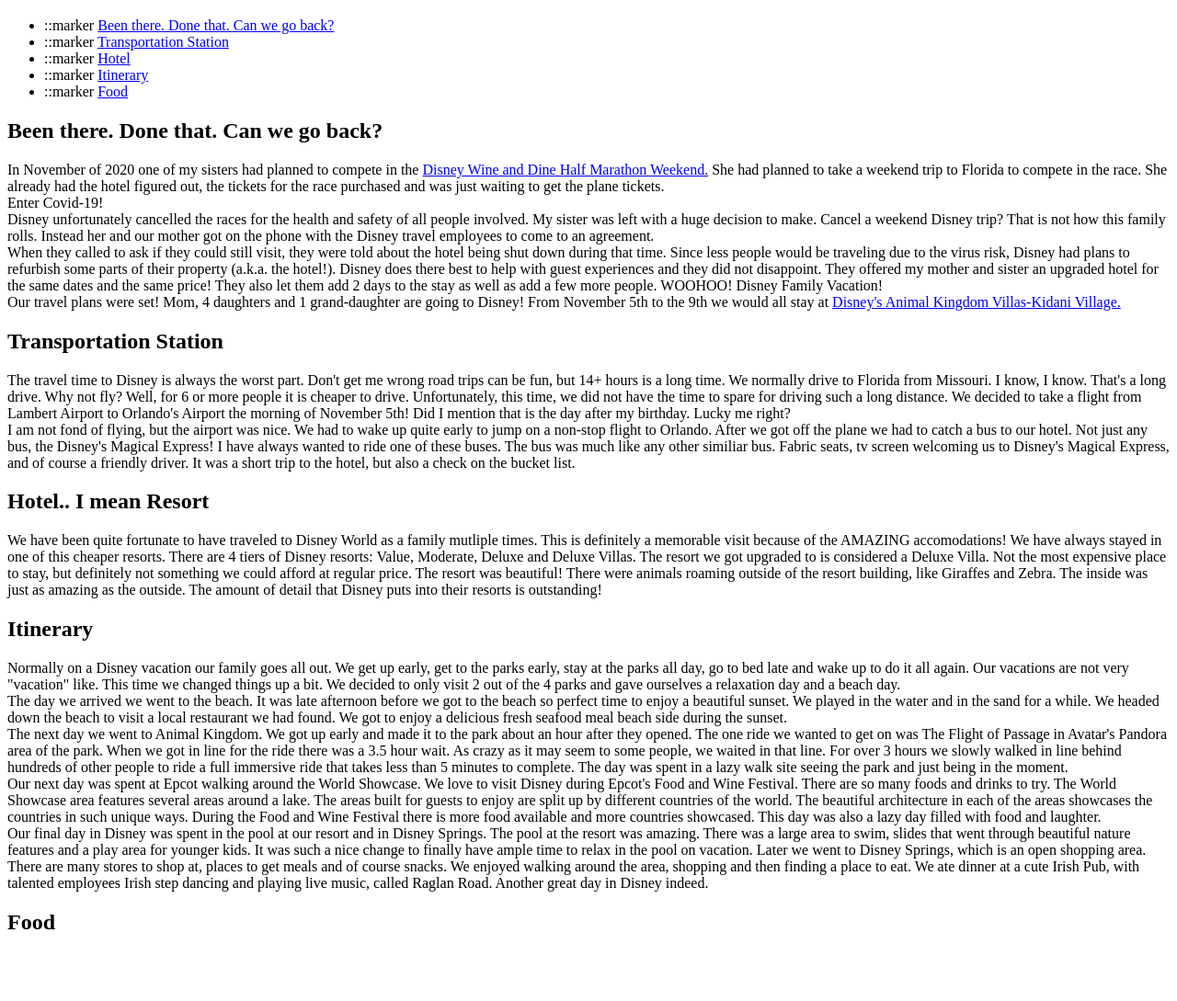
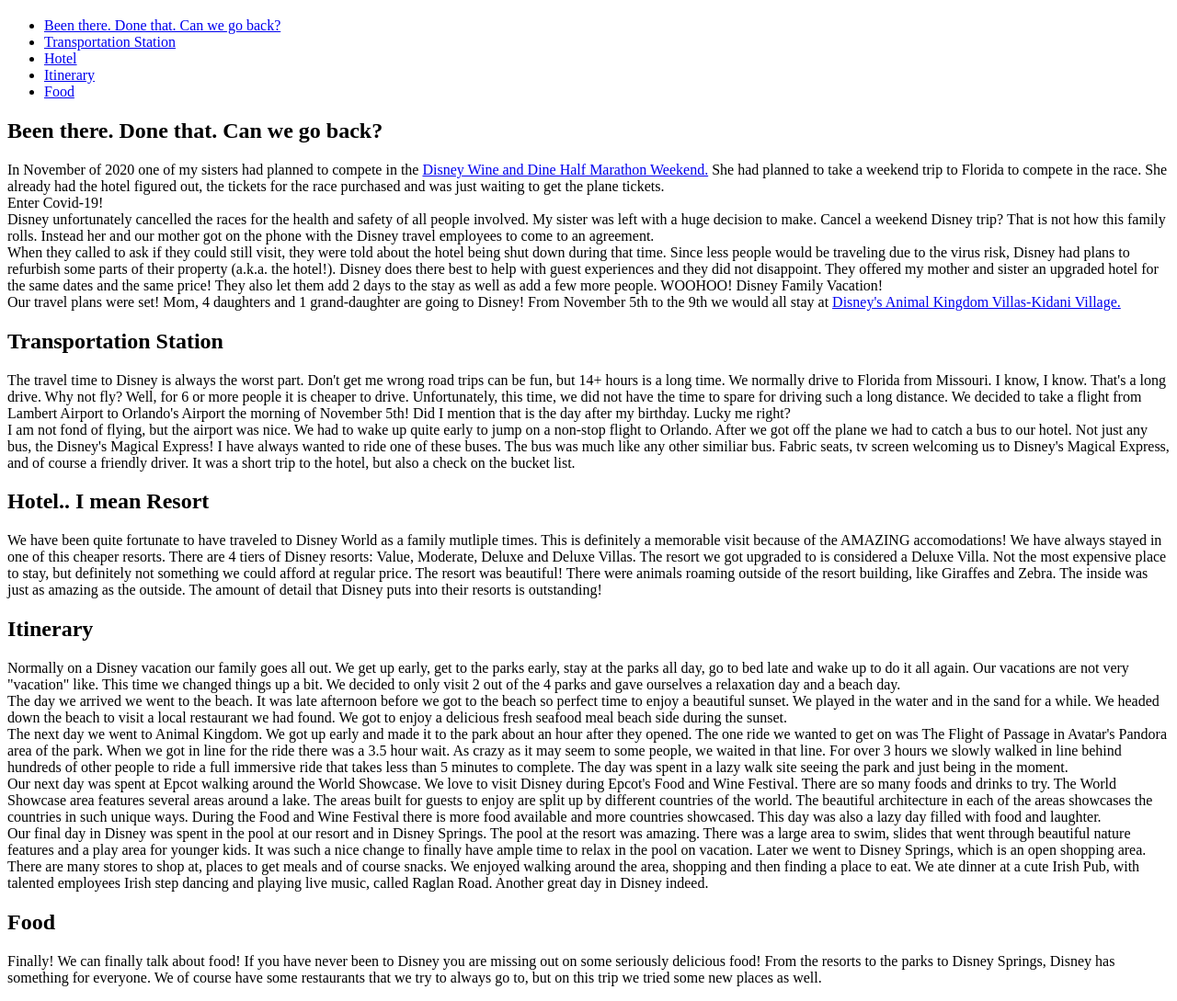
Before and after one commit to Stl-LC101-MAY-2022/js-assignment-4-html-me-something-AForrest56, a website: page index.html in a window 1280 px wide. Shown: the part 61-1150 px from the top of the page at 92% size. Before the commit the page ends 1098 px from the top, so only its background shows below. Drawn offline with Linux system fonts and the light colour scheme.

Commit message:
Layout Done

```diff
--- a/index.html
+++ b/index.html
@@ -9,23 +9,18 @@
          <nav>
             <ul>
                <li>
-                  ::marker
                   <a href="#background">Been there. Done that. Can we go back?</a>
                </li>
                <li>
-                  ::marker
                   <a href="#transportation">Transportation Station</a>
                </li>
                <li>
-                  ::marker
                   <a href="#hotel">Hotel</a>
                </li>
                <li>
-                  ::marker
                   <a href="#itinerary">Itinerary</a>
                </li>
                <li>
-                  ::marker
                   <a href="#food">Food</a>
                </li>
             </ul>
@@ -132,7 +127,9 @@
             <section>
                <a name="food"></a>
                <h2>Food</h2>
-               <p>
+               <p>Finally! We can finally talk about food! If you have never been to Disney you are missing out on some seriously delicious
+                  food! From the resorts to the parks to Disney Springs, Disney has something for everyone. We of course have some restaurants
+                  that we try to always go to, but on this trip we tried some new places as well.
 
                </p>
             </section>
```
